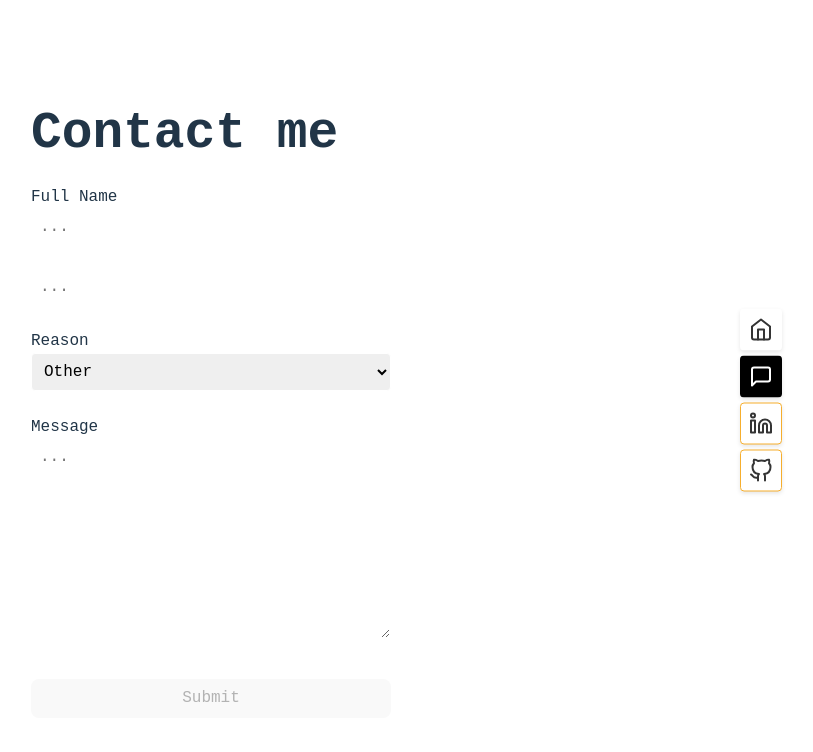
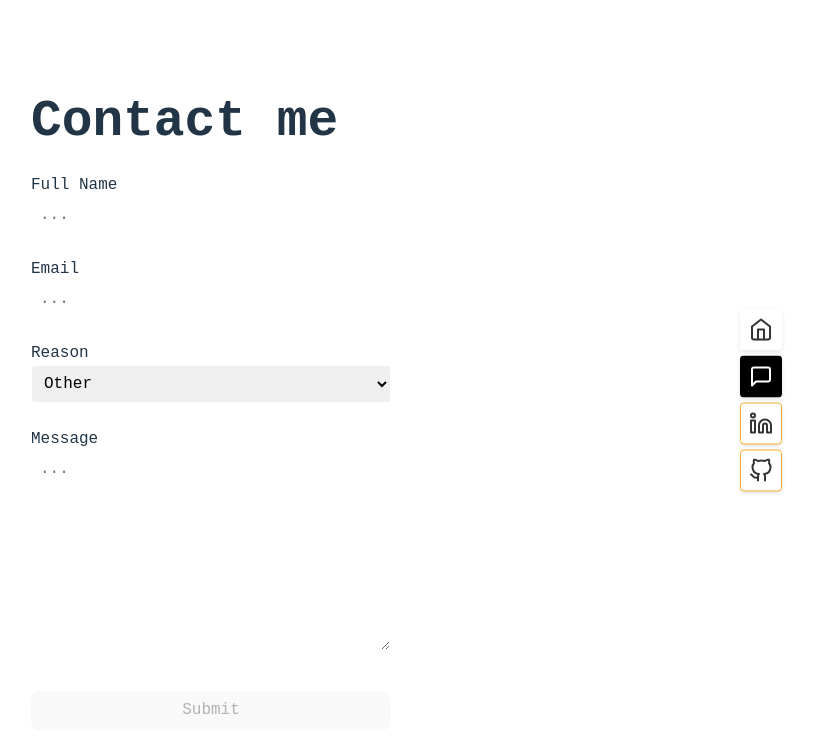
Before and after one commit to sr-albert/albert, a React (Vite) app: page /contact in a window 1280 px wide. Shown: the top 752 px of the page, without its empty margins (429-1242 px from the left). Built offline with nearby package versions, Linux system fonts and the light colour scheme.

Commit message:
chore: edit types

```diff
--- a/src/pages/Contact/Contact.tsx
+++ b/src/pages/Contact/Contact.tsx
@@ -1,11 +1,11 @@
 /* eslint-disable react-refresh/only-export-components */
 /* eslint-disable @typescript-eslint/no-explicit-any */
+import "./Contact.scss";
 import { Form, redirect } from "react-router-dom";
-import "./Contact.scss";
 import useForm from "@/utils/hooks/useForm";
 import { IContactInitialValues } from "@/types/contact";
 
-export async function action({ request }: any) {
+export async function action({ request }: any): Promise<Response> {
   const formData = await request.formData();
   const objData = Object.fromEntries(formData);
   const queryString = new URLSearchParams(objData).toString();
@@ -15,7 +15,7 @@ export async function action({ request }: any) {
 
 export default function Contact() {
   const initialValues = {};
-  const { values, handleChange, isVaild, state } = useForm({
+  const { values, handleChange, isVaild } = useForm({
     initialValues,
     validate: (values: IContactInitialValues) => {
       console.log({
@@ -29,7 +29,7 @@ export default function Contact() {
     },
   });
 
-  const onSubmit = (event: any) => {
+  const onSubmit = (event: React.FormEvent<HTMLFormElement>) => {
     event.preventDefault();
     console.log({
       entry: "onSubmit from Contac page",
@@ -59,6 +59,7 @@ export default function Contact() {
           onChange={handleChange}
         />
 
+        <label htmlFor="input-email">Email</label>
         <input
           id="input-email"
           data-testid="input-email"
```
Also changed, not shown: src/types/contact.ts (deleted, +0 -27 lines), src/types/request.ts (added, +51 -0 lines).
